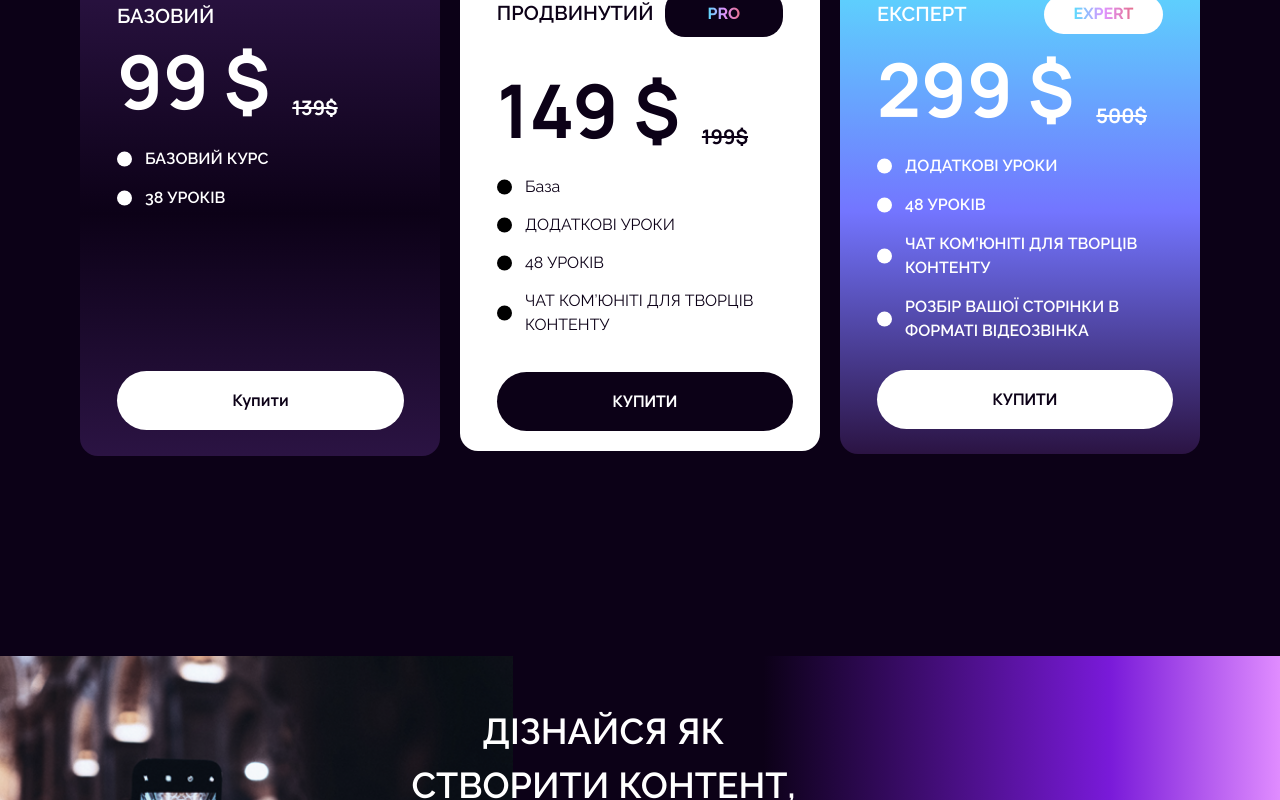
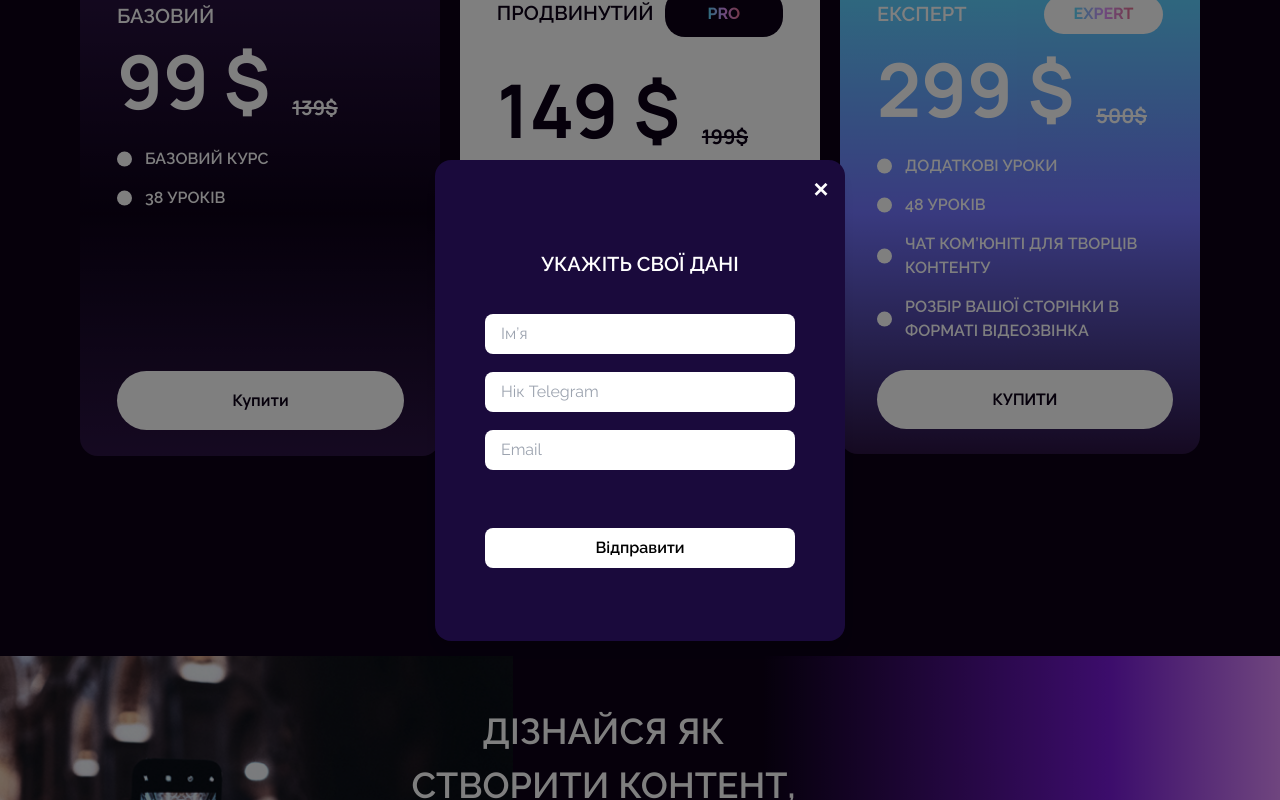
Before and after one commit to statsik/Secrets-of-Viral-Videos, a Next.js app in the folder secrets-of-viral-videos/: page / in a window 1280 px wide. Both pictures are taken after a click on the button "Купити". Shown: the part 1147-1947 px from the top of the page. Built offline with nearby package versions, Linux system fonts and the light colour scheme; a web font is replaced by a local one.

Commit message:
Modal-window-add

```diff
--- a/secrets-of-viral-videos/package.json
+++ b/secrets-of-viral-videos/package.json
@@ -11,10 +11,12 @@
   "dependencies": {
     "@tailwindcss/vite": "^4.1.13",
     "clsx": "^2.1.1",
+    "formik": "^2.4.6",
     "next": "15.5.4",
     "react": "19.1.0",
     "react-dom": "19.1.0",
     "react-select": "^5.10.2",
+    "yup": "^1.7.1",
     "zustand": "^5.0.8"
   },
   "devDependencies": {
@@ -24,6 +26,7 @@
     "@types/react": "^19",
     "@types/react-dom": "^19",
     "@types/react-select": "^5.0.0",
+    "@types/yup": "^0.29.14",
     "autoprefixer": "^10.4.21",
     "eslint": "^9",
     "eslint-config-next": "15.5.4",
--- a/secrets-of-viral-videos/src/app/page.tsx
+++ b/secrets-of-viral-videos/src/app/page.tsx
@@ -3,8 +3,12 @@
 import Image from 'next/image';
 import { useLangStore } from '../../lib/stores/langStore';
 import Container from '@/components/UI/Container';
+import { useState } from 'react';
+import Modal from '../components/Modal/Modal';
+
 export default function Home() {
   const { lang } = useLangStore();
+  const [isModalOpen, setIsModalOpen] = useState(false);
   return (
     <main>
       <Container>
@@ -19,8 +23,10 @@ export default function Home() {
               height={466}
               priority
               className="object-cover w-full h-full"
-            />
-          </div>
+                />
+              </div>
+
+
 
           <div className="absolute top-[84px] right-[-10px] text-[18px] flex flex-col gap-[15px]">
             <p className="ml-[110px] mb-[42px] w-[396px] font-light leading-[1.6] text-[#d1d1d1] text-left">
@@ -92,7 +98,7 @@ export default function Home() {
                     {lang.value === 'ua' ? '38 уроків' : '38 lessons'}
                   </li>
                 </ul>
-                <button className="font-manrope font-semibold mt-[160.5px] text-[16px] tracking-[0%] py-[17.5px] px-[115.5px] bg-white text-[rgba(12,1,23,1)] rounded-[50px]">
+                <button onClick={() => setIsModalOpen(true)} className="font-manrope font-semibold mt-[160.5px] text-[16px] tracking-[0%] py-[17.5px] px-[115.5px] bg-white text-[rgba(12,1,23,1)] rounded-[50px]">
                   {lang.value === 'ua' ? 'Купити' : 'Buy'}
                 </button>
               </div>
@@ -134,7 +140,7 @@ export default function Home() {
                       : 'COMMUNITY CHAT FOR CONTENT CREATORS'}
                   </li>
                 </ul>
-                <button className="font-manrope font-semibold mt-[35px] text-[16px] tracking-[0%] py-[17.5px] px-[115.5px] bg-[rgba(12,1,23,1)] text-white rounded-[50px]">
+                <button onClick={() => setIsModalOpen(true)} className="font-manrope font-semibold mt-[35px] text-[16px] tracking-[0%] py-[17.5px] px-[115.5px] bg-[rgba(12,1,23,1)] text-white rounded-[50px]">
                   {lang.value === 'ua' ? 'КУПИТИ' : 'BUY'}
                 </button>
               </div>
@@ -177,14 +183,15 @@ export default function Home() {
                       : 'Analysis of your page in video call format'}
                   </li>
                 </ul>
-                <button className="font-manrope font-semibold mt-[27px] text-[16px] tracking-[0%] py-[17.5px] px-[115.5px] bg-white text-[rgba(12,1,23,1)] rounded-[50px]">
+                <button onClick={() => setIsModalOpen(true)} className="font-manrope font-semibold mt-[27px] text-[16px] tracking-[0%] py-[17.5px] px-[115.5px] bg-white text-[rgba(12,1,23,1)] rounded-[50px]">
                   {lang.value === 'ua' ? 'КУПИТИ' : 'BUY'}
                 </button>
               </div>
             </li>
           </ul>
         </section>
-        </Container>
+      </Container>
+      <Modal isOpen={isModalOpen} onClose={() => setIsModalOpen(false)} />
     </main>
   );
 }
--- a/secrets-of-viral-videos/src/components/Header/Header.tsx
+++ b/secrets-of-viral-videos/src/components/Header/Header.tsx
@@ -4,9 +4,12 @@ import Link from 'next/link';
 import SelectLang from '../SelectLang/SelectLang';
 import { useLangStore } from '../../../lib/stores/langStore';
 import Container from '../UI/Container';
+import { useState } from 'react';
+import Modal from '../Modal/Modal';
 
 export default function Header() {
   const { lang } = useLangStore();
+  const [isModalOpen, setIsModalOpen] = useState(false);
   return (
     <header className="mt-[40px]">
       <Container>
@@ -54,7 +57,7 @@ export default function Header() {
               <SelectLang />
             </div>
 
-            <button className="text-white text-[12px] rounded-full py-[10px] px-[31px] bg-gradient-to-tr from-[#90E8FF] via-[#9C9EFF] via-[#E3A1FF] to-[#E56F8C]">
+            <button onClick={() => setIsModalOpen(true)} className="text-white text-[12px] rounded-full py-[10px] px-[31px] bg-gradient-to-tr from-[#90E8FF] via-[#9C9EFF] via-[#E3A1FF] to-[#E56F8C]">
               {lang.value === 'ua'
                 ? 'Придбати зі знижкою'
                 : 'Buy with discount'}
@@ -62,6 +65,7 @@ export default function Header() {
           </div>
         </div>
       </Container>
+      <Modal isOpen={isModalOpen} onClose={() => setIsModalOpen(false)} />
     </header>
   );
 }
--- /dev/null
+++ b/secrets-of-viral-videos/src/components/Modal/Modal.tsx
@@ -0,0 +1,105 @@
+'use client';
+
+import { FC } from 'react';
+import { Formik, Form, Field, ErrorMessage } from 'formik';
+import * as Yup from 'yup';
+
+interface ModalProps {
+  isOpen: boolean;
+  onClose: () => void;
+}
+
+const Modal: FC<ModalProps> = ({ isOpen, onClose }) => {
+  if (!isOpen) return null;
+
+  const validationSchema = Yup.object({
+    name: Yup.string().required('Введіть ім’я'),
+    telegram: Yup.string().required('Введіть ваш нік Telegram'),
+    email: Yup.string().email('Некоректний email').required('Введіть email'),
+  });
+
+  const initialValues = {
+    name: '',
+    telegram: '',
+    email: '',
+  };
+
+  const handleSubmit = (values: typeof initialValues) => {
+    console.log('Form values:', values);
+    onClose();
+  };
+
+  return (
+    <div className="fixed inset-0 z-50 flex items-center justify-center bg-black bg-opacity-50">
+      <div className="bg-[#1A0A3C] rounded-2xl w-full max-w-[410px] px-[50px] relative shadow-lg">
+        <button
+          onClick={onClose}
+          className="absolute top-4 right-4 text-white text-xl font-bold hover:text-gray-300"
+        >
+          ✕
+        </button>
+
+        <h2 className="text-white text-xl font-semibold text-center mt-[90px]">
+          УКАЖІТЬ СВОЇ ДАНІ
+        </h2>
+
+        <Formik
+          initialValues={initialValues}
+          validationSchema={validationSchema}
+          onSubmit={handleSubmit}
+        >
+          <Form className="flex flex-col gap-[18px] mt-[36px]">
+            <div>
+              <Field
+                name="name"
+                placeholder="Ім’я"
+                className="w-full px-4 py-2 rounded-lg focus:outline-none focus:ring-2 focus:ring-purple-400"
+              />
+              <ErrorMessage
+                name="name"
+                component="div"
+                className="text-red-500 text-sm mt-1"
+              />
+            </div>
+
+            <div>
+              <Field
+                name="telegram"
+                placeholder="Нік Telegram"
+                className="w-full px-4 py-2 rounded-lg focus:outline-none focus:ring-2 focus:ring-purple-400"
+              />
+              <ErrorMessage
+                name="telegram"
+                component="div"
+                className="text-red-500 text-sm mt-1"
+              />
+            </div>
+
+            <div>
+              <Field
+                name="email"
+                type="email"
+                placeholder="Email"
+                className="w-full px-4 py-2 rounded-lg focus:outline-none focus:ring-2 focus:ring-purple-400"
+              />
+              <ErrorMessage
+                name="email"
+                component="div"
+                className="text-red-500 text-sm mt-1"
+              />
+            </div>
+
+            <button
+              type="submit"
+              className="mt-[40px] mb-[73px] py-2 px-4 bg-white text-black rounded-lg font-semibold hover:opacity-90"
+            >
+              Відправити
+            </button>
+          </Form>
+        </Formik>
+      </div>
+    </div>
+  );
+};
+
+export default Modal;
```
Also changed, not shown: secrets-of-viral-videos/public/images/main-photo-2.png (added), 1 other file (tests, documents, lock files or other folders).
